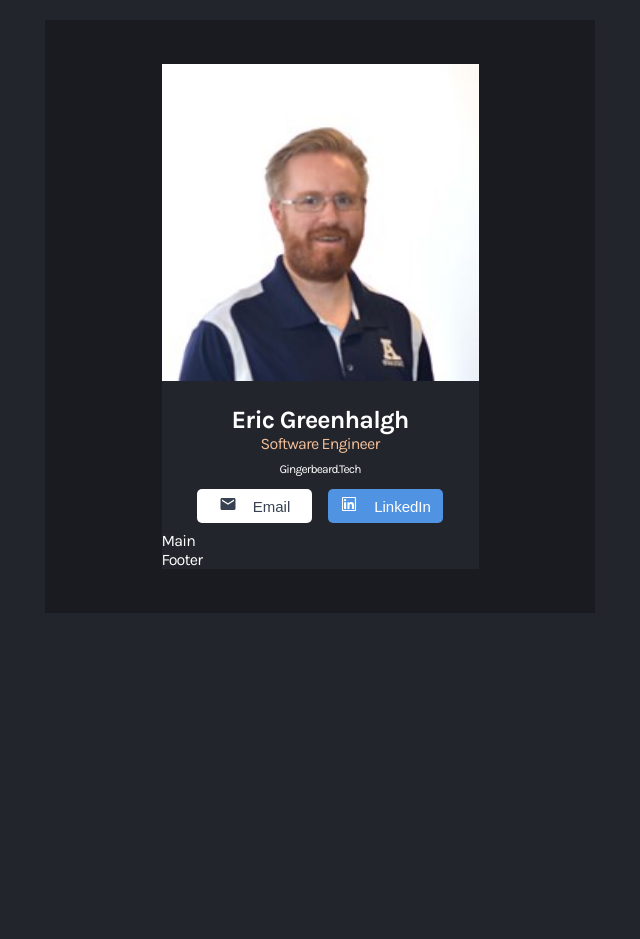
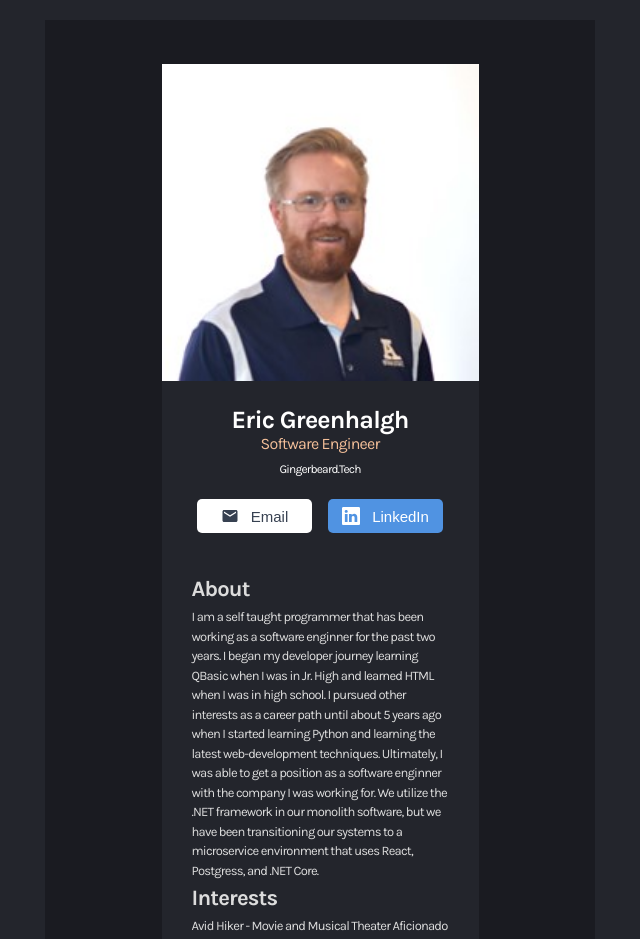
Before and after one commit to GingerBeardx/business-card, a React (Create React App) app: page / in a window 1280 px wide. Shown: the top 939 px of the page, without its empty margins (320-960 px from the left). Before the commit the page ends 800 px from the top, so only its background shows below. Built offline with nearby package versions, Linux system fonts and the light colour scheme.

Commit message:
Slight tweak to contact styling and added main info and styling.

```diff
--- a/src/App.css
+++ b/src/App.css
@@ -24,6 +24,7 @@ body {
   background-color: #1a1b21;
   margin: auto;
   max-width: 317px;
+  min-height: 780px;
   background-color: #23252c;
 }
 
@@ -58,6 +59,7 @@ body {
 .contact {
   display: flex;
   justify-content: center;
+  margin-top: 10px;
 }
 
 .btn {
@@ -74,10 +76,27 @@ body {
 }
 
 .btn-icon {
-  margin-right: 8px;
+  margin-right: 4px;
+  padding-top: 5px;
   font-size: 18px;
 }
 
 .btn-text {
   font-size: 15px;
 }
+
+.main {
+  margin-top: 30px;
+  padding: 0 30px;
+  color: #dcdcdc;
+}
+
+.main-header {
+  font-size: 22px;
+  padding: 5px 0;
+}
+
+.main-detail {
+  font-size: 13px;
+  line-height: 150%;
+}
--- a/src/components/Contact.jsx
+++ b/src/components/Contact.jsx
@@ -1,7 +1,7 @@
 import React from "react"
 import { Button } from "../components"
 import { MdEmail } from "react-icons/md"
-import { AiOutlineLinkedin } from "react-icons/ai"
+import { BsLinkedin } from "react-icons/bs"
 
 const Contact = () => {
   return (
@@ -9,7 +9,7 @@ const Contact = () => {
       <Button text="Email" icon={<MdEmail />} color="#374151" bgColor="#fff" />
       <Button
         text="LinkedIn"
-        icon={<AiOutlineLinkedin />}
+        icon={<BsLinkedin />}
         color="#fff"
         bgColor="#5093E2"
       />
--- a/src/components/Main.jsx
+++ b/src/components/Main.jsx
@@ -1,7 +1,28 @@
 import React from "react"
 
 const Main = () => {
-  return <div>Main</div>
+  return (
+    <main className="main">
+      <h1 className="main-header">About</h1>
+      <p className="main-detail">
+        I am a self taught programmer that has been working as a software
+        enginner for the past two years. I began my developer journey learning
+        QBasic when I was in Jr. High and learned HTML when I was in high
+        school. I pursued other interests as a career path until about 5 years
+        ago when I started learning Python and learning the latest
+        web-development techniques. Ultimately, I was able to get a position as
+        a software enginner with the company I was working for. We utilize the
+        .NET framework in our monolith software, but we have been transitioning
+        our systems to a microservice environment that uses React, Postgress,
+        and .NET Core.
+      </p>
+      <h1 className="main-header">Interests</h1>
+      <p className="main-detail">
+        Avid Hiker - Movie and Musical Theater Aficionado - Sourdough Baker -
+        Philosophy Nerd - YouTube Addict - Casual Video Gamer
+      </p>
+    </main>
+  )
 }
 
 export default Main
```
